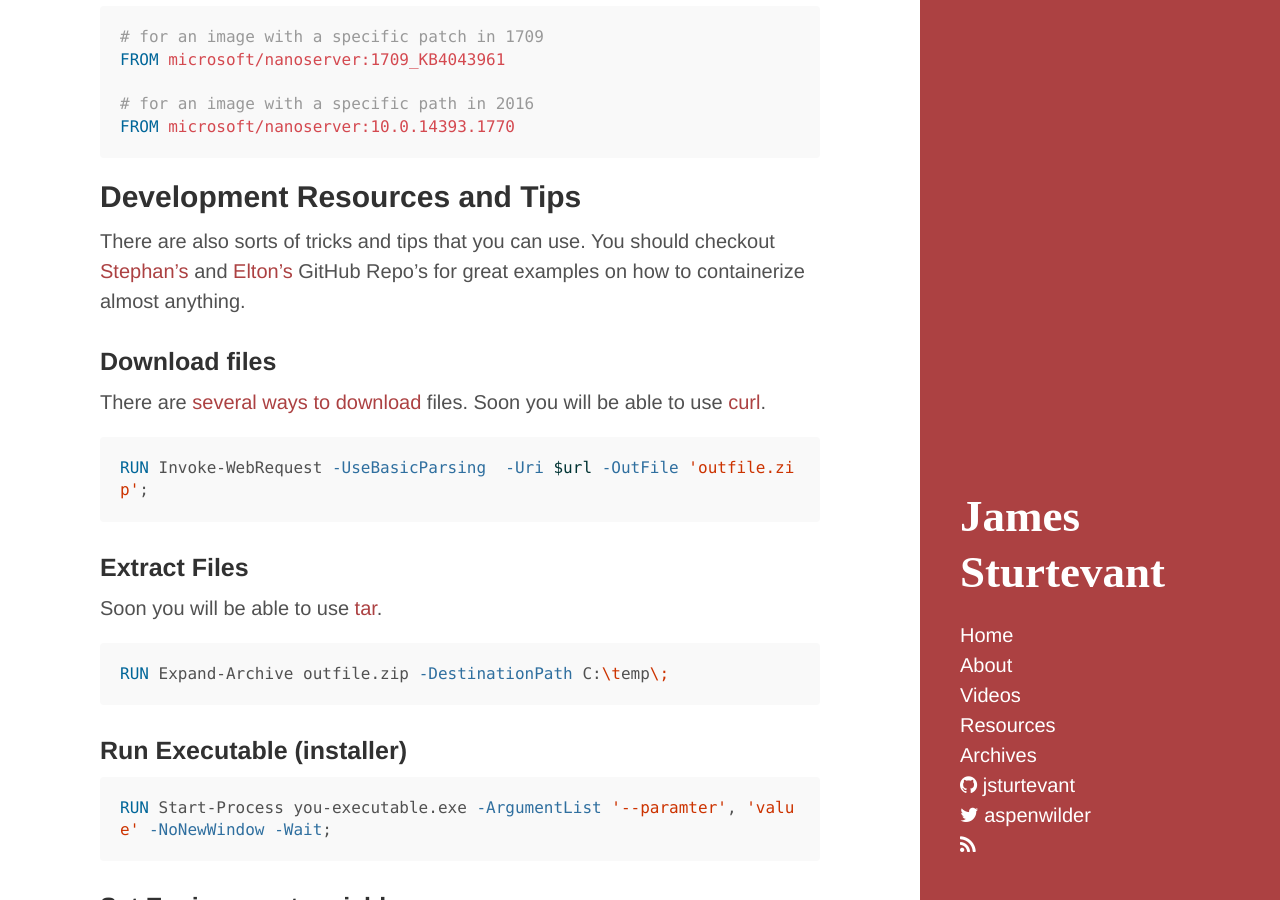
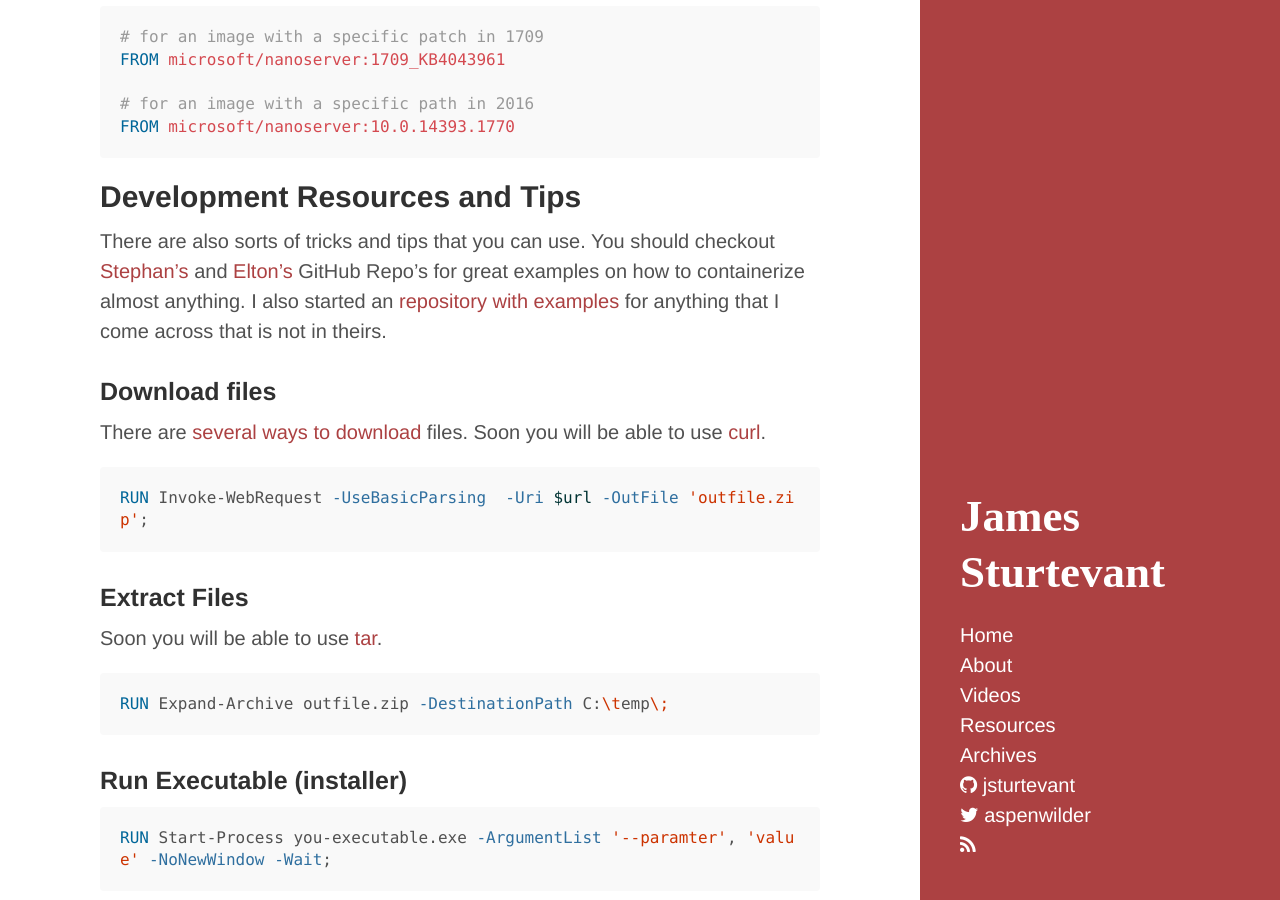
Before and after one commit to jsturtevant/jsturtevant.github.io, a Jekyll site: the page built from _posts/2018-03-07-Windows-Containers-Cheat-Sheet.md, in a window 1280 px wide and 900 px high, scrolled down 1731 px. Built offline with Jekyll 4.4.1, drawn with Linux system fonts in a browser that asks for light colours; nearby versions of some CDN libraries; comment, search, counter and statistics services are not loaded.

Commit message:
update with link to my dockerfiles

````diff
--- a/_posts/2018-03-07-Windows-Containers-Cheat-Sheet.md
+++ b/_posts/2018-03-07-Windows-Containers-Cheat-Sheet.md
@@ -53,7 +53,7 @@ FROM microsoft/nanoserver:10.0.14393.1770
 ```
 
 ## Development Resources and Tips
-There are also sorts of tricks and tips that you can use.  You should checkout [Stephan's](https://github.com/StefanScherer/dockerfiles-windows) and [Elton's](https://github.com/sixeyed/dockerfiles-windows) GitHub Repo's for great examples on how to containerize almost anything.
+There are also sorts of tricks and tips that you can use.  You should checkout [Stephan's](https://github.com/StefanScherer/dockerfiles-windows) and [Elton's](https://github.com/sixeyed/dockerfiles-windows) GitHub Repo's for great examples on how to containerize almost anything.  I also started an [repository with examples](https://github.com/jsturtevant/dockerfiles-windows) for anything that I come across that is not in theirs.
 
 ### Download files
 There are [several ways to download](https://blog.jourdant.me/post/3-ways-to-download-files-with-powershell) files. Soon you will be able to use [curl](https://blogs.technet.microsoft.com/virtualization/2017/12/19/tar-and-curl-come-to-windows/).
@@ -180,6 +180,5 @@ netstat -a
 ipconfig
 ```
 
-
 ### General Trouble shooting
 There are some great tips on how to find logs and debug issues you might run into at [https://docs.microsoft.com/en-us/virtualization/windowscontainers/troubleshooting](https://docs.microsoft.com/en-us/virtualization/windowscontainers/troubleshooting).
````
